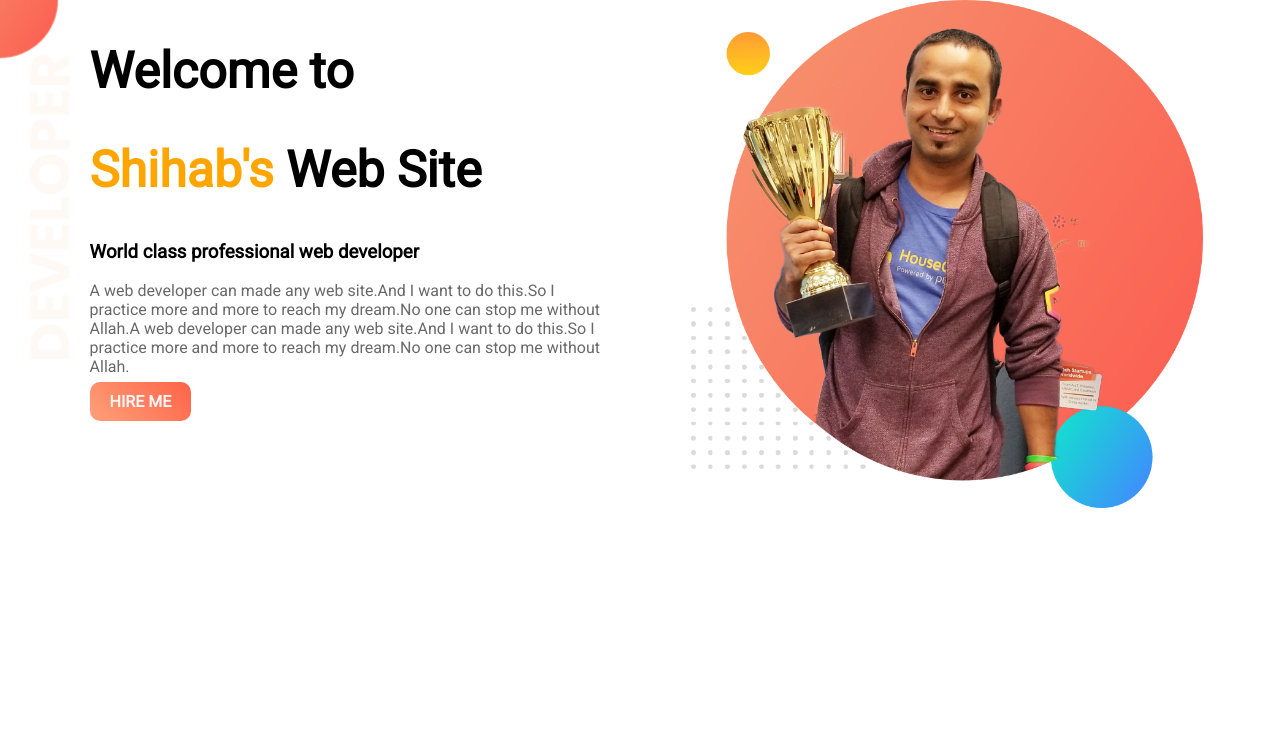
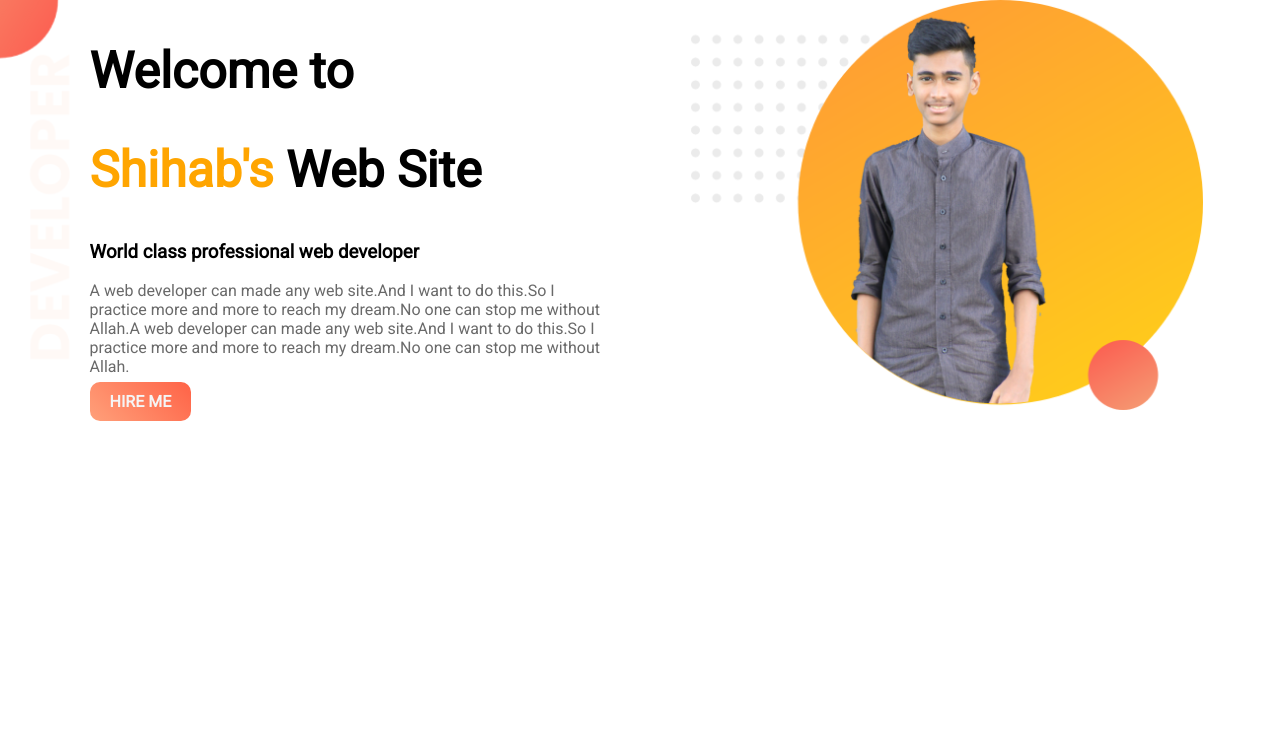
Before and after one commit to Md-Shihab-Mizi/web-portfolio, a plain HTML site: page index.html in a window 1280 px wide. Shown: the top 747 px of the page. Drawn offline with Linux system fonts and the light colour scheme.

Commit message:
profile one added

```diff
--- a/index.html
+++ b/index.html
@@ -17,7 +17,7 @@
             <a class="link-button" target="_blank" href="https://bangla2.programming-hero.com/">HIRE ME</a>
         </div class="dream-area">
         <div class="half-width">
-            <img src="images/jhankar.png" alt="">
+            <img src="images/profile.png" alt="">
         </div>
         </section>
         <section class="middle-banner">
@@ -49,7 +49,7 @@
 
             </section>
             <footer>
-                <p>© Shihab 2021, all rights reserved.</p>
+                <p>© Shihab 2021, all rights reserved .</p>
             </footer>
 </body>
 </html>
```
Also changed, not shown: images/profile.png (added).
